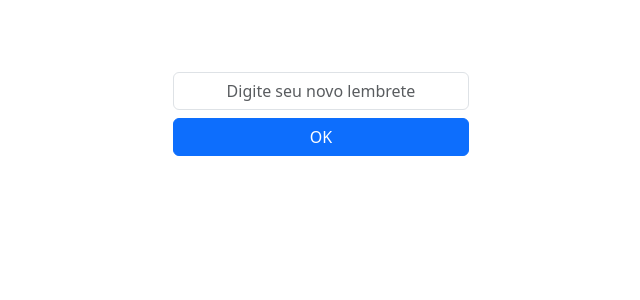
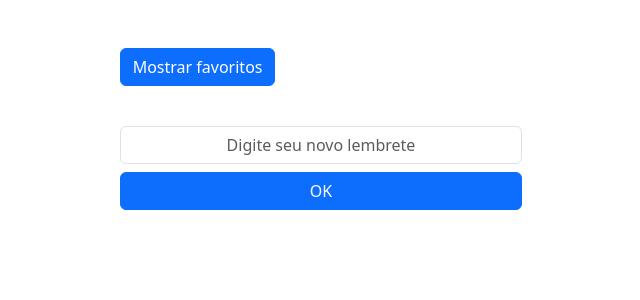
Before and after one commit to leagomes/p1_pdm, a React (Vite) app: page / in a window 1280 px wide. Shown: the top 300 px of the page, without its empty margins (319-959 px from the left). Built offline with nearby package versions, Linux system fonts and the light colour scheme.

Commit message:
feat(p1): filtra lembretes

```diff
--- a/src/LembreteLista.jsx
+++ b/src/LembreteLista.jsx
@@ -4,6 +4,7 @@ import LembreteEntrada from "./LembreteEntrada";
 class LembreteLista extends Component {
   state = {
     lembretes: [],
+    exibirFavoritos: false,
   };
 
   adicionarLembrete = (descricao) => {
@@ -48,12 +49,19 @@ class LembreteLista extends Component {
     });
   };
 
+  alternarFiltro = () => {
+    this.setState((estadoAnterior) => ({
+      exibirFavoritos: !estadoAnterior.exibirFavoritos,
+    }));
+  };
+
   render() {
-    return (
-      <div className="container mt-5 col-3">
-        <ul className="list-group mt-4">
-          {this.state.lembretes.map((item, i) => {
+    const lembretesFiltrados = this.state.lembretes.map((item, i) => {
       if (item === null) return null;
+
+      if (this.state.exibirFavoritos && item.favorito !== true) {
+        return null;
+      }
 
       return (
         <li
@@ -77,8 +85,23 @@ class LembreteLista extends Component {
           </span>
         </li>
       );
-          })}
-        </ul>
+    });
+
+    return (
+      <div className="container mt-5 col-4">
+        <div className="d-flex justify-content-between mb-3">
+          <button
+            className={`btn ${
+              this.state.exibirFavoritos ? "btn-outline-primary" : "btn-primary"
+            } w-15 me-2`}
+            onClick={this.alternarFiltro}
+          >
+            {this.state.exibirFavoritos ? "Mostrar todos" : "Mostrar favoritos"}
+          </button>
+        </div>
+
+        <ul className="list-group">{lembretesFiltrados}</ul>
+
         <LembreteEntrada onNovoLembrete={this.adicionarLembrete} />
       </div>
     );
```
Lines whose indentation alone changed are shown as unchanged.
